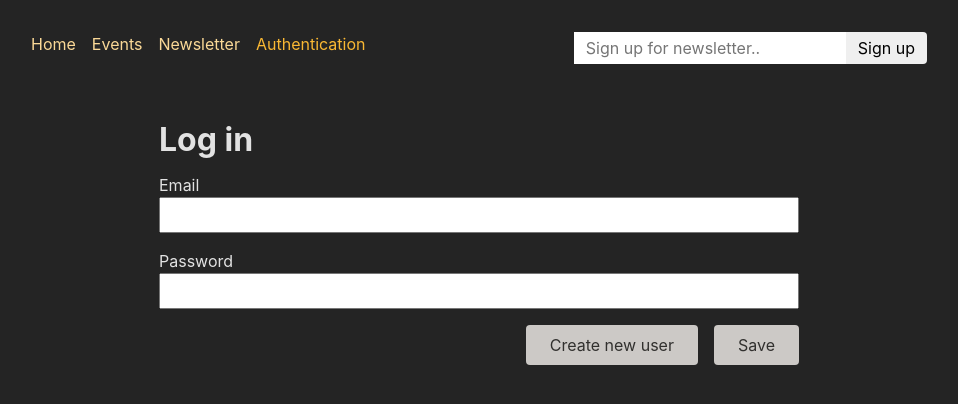
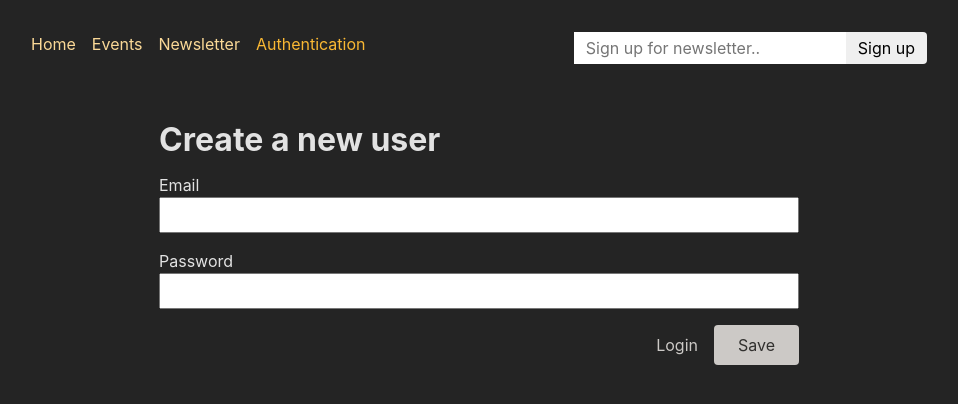
Before and after one commit to loretari/Events-page.github.io, a React (Create React App) app in the folder frontend/: page /auth in a window 1280 px wide. Shown: the top 404 px of the page, without its empty margins (161-1119 px from the left). Built offline with nearby package versions, Linux system fonts and the light colour scheme.

Commit message:
init: working with Query Parameters

```diff
--- a/frontend/src/components/AuthForm.js
+++ b/frontend/src/components/AuthForm.js
@@ -1,14 +1,12 @@
-import { useState} from 'react';
-import { Form} from "react-router-dom";
+
+import { Form, Link, useSearchParams} from "react-router-dom";
 
 import classes from './AuthForm.module.css';
 
 function AuthForm() {
-const [isLogin, setIsLogin] = useState(true);
+const [searchParams] = useSearchParams();
+const isLogin = searchParams.get('mode') === 'login';
 
-function switchAuthHandler() {
-    setIsLogin((isCurrentlyLogin) => !isCurrentlyLogin);
-}
 
     return (
         <>
@@ -23,9 +21,9 @@ function switchAuthHandler() {
                     <input id= 'password' type= 'password' name= 'password' required/>
                 </p>
                 <div className={classes.actions}>
-                    <button onClick={switchAuthHandler} type= 'button'>
+                    <Link to={`?mode=${isLogin ? 'signup' : 'login'}`}>
                         {isLogin ? 'Create new user' : 'Login'}
-                    </button>
+                    </Link>
                     <button>Save</button>
 
                 </div>
--- a/frontend/src/components/MainNavigation.js
+++ b/frontend/src/components/MainNavigation.js
@@ -36,7 +36,7 @@ function MainNavigation() {
                     </li>
                     <li>
                         <NavLink
-                            to="/auth"
+                            to="/auth?mode=login"
                             className={({ isActive }) =>
                                 isActive ? classes.active : undefined
                             }
```
